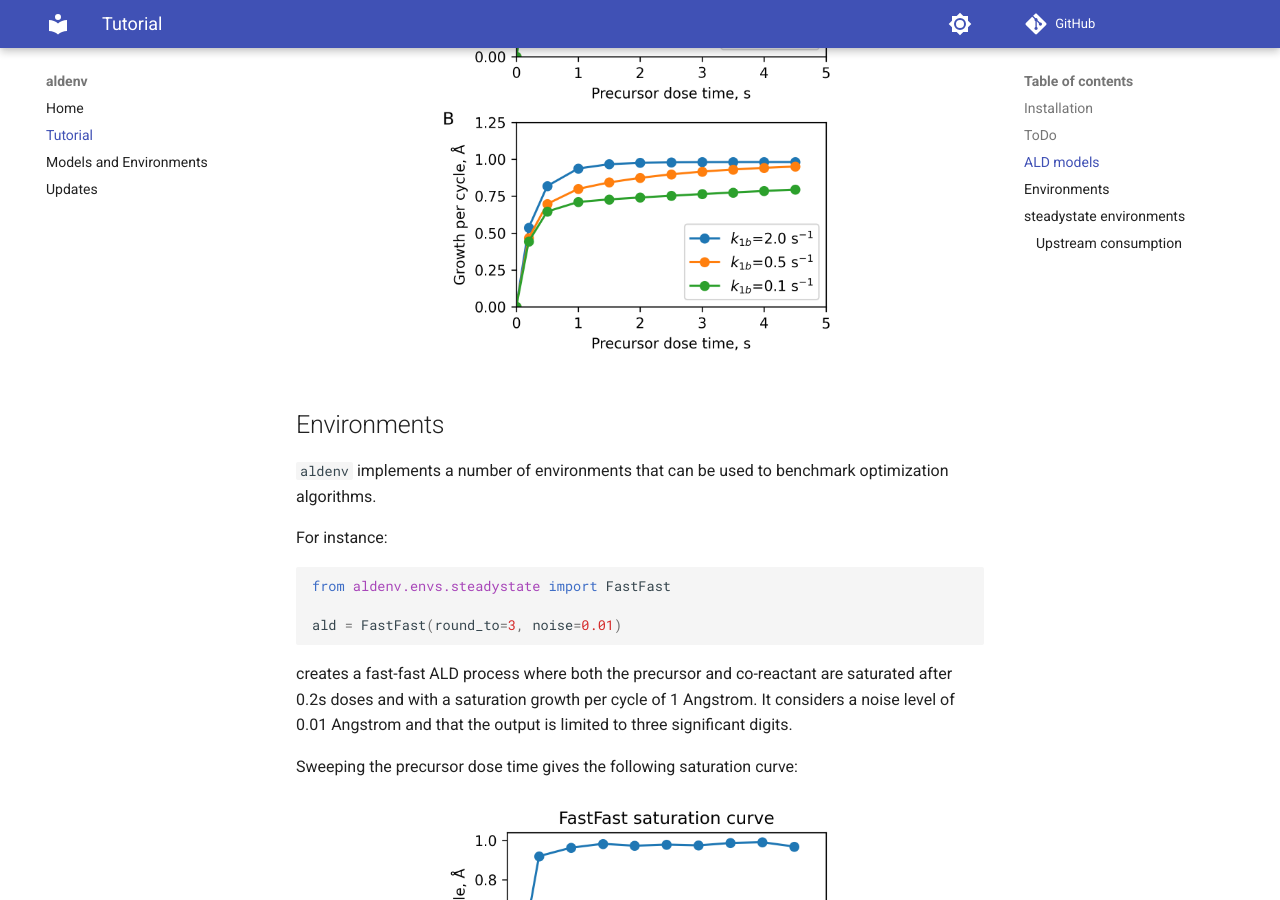
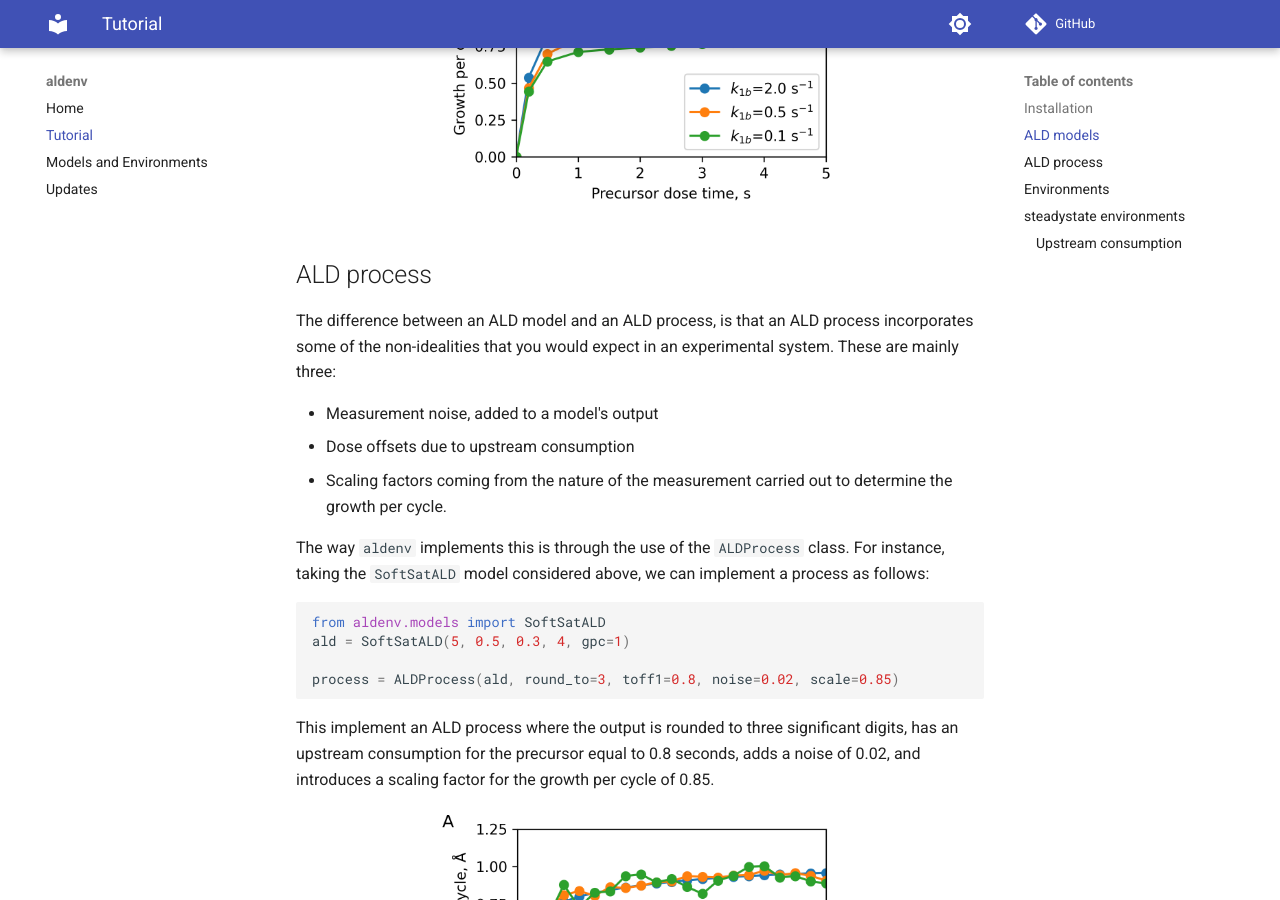
Before and after one commit to aldsim/aldenv, an MkDocs documentation site: the page built from docs/tutorial.md, in a window 1280 px wide and 900 px high, scrolled down 1446 px. Built offline with MkDocs 1.6.1 and Material for MkDocs 9.7.7, drawn with Linux system fonts in a browser that asks for light colours; plug-ins that fetch from the network failed and are left out; comment, search, counter and statistics services are not loaded; some of the changed text lies outside the part shown.

Commit message:
improved the tutorial

````diff
--- a/docs/tutorial.md
+++ b/docs/tutorial.md
@@ -7,12 +7,6 @@ To install `aldenv` use:
 ```
 pip install aldenv
 ```
-
-
-## ToDo
-
-- [X] Add example of core ALD models
-- [ ] Add examples of general environments
 
 ## ALD models
 
@@ -46,10 +40,33 @@ Here is a plot generated using `SoftSatALD` showing saturation curves for differ
 ![SoftSatALD saturation curve](./images/softsat.png){ width="60%" }
 </figure>
 
+## ALD process
+
+The difference between an ALD model and an ALD process, is that an ALD process incorporates some of the non-idealities that you would expect in an experimental system. These are mainly three:
+
+- Measurement noise, added to a model's output
+- Dose offsets due to upstream consumption
+- Scaling factors coming from the nature of the measurement carried out to determine the growth per cycle.
+
+The way `aldenv` implements this is through the use of the `ALDProcess` class. For instance,
+taking the `SoftSatALD` model considered above, we can implement a process as follows:
+
+```Python
+from aldenv.models import SoftSatALD
+ald = SoftSatALD(5, 0.5, 0.3, 4, gpc=1)
+
+process = ALDProcess(ald, round_to=3, toff1=0.8, noise=0.02, scale=0.85)
+```
+
+This implement an ALD process where the output is rounded to three significant digits, has an upstream consumption for the precursor equal to 0.8 seconds, adds a noise of 0.02, and introduces a scaling factor for the growth per cycle of 0.85.
+
+<figure markdown="span">
+![Saturation curve of various ALD processes based on the same ALD model](./images/softsat_process.png){ width="60%" }
+</figure>
 
 ## Environments
 
-`aldenv` implements a number of environments that can be used to benchmark optimization algorithms.
+Finally, `aldenv` implements a number of environments that can be used to benchmark optimization algorithms. These are meant to represent a set of generic ALD processes.
 
 For instance:
 
````
Also changed, not shown: docs/images/softsat_process.png (added).
